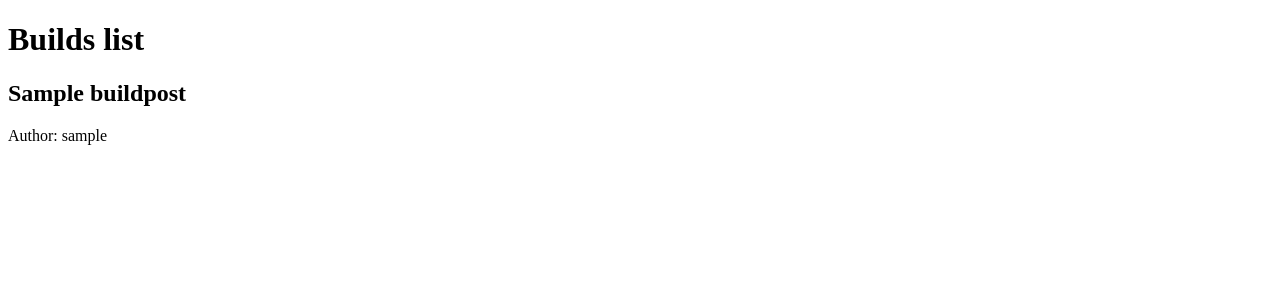
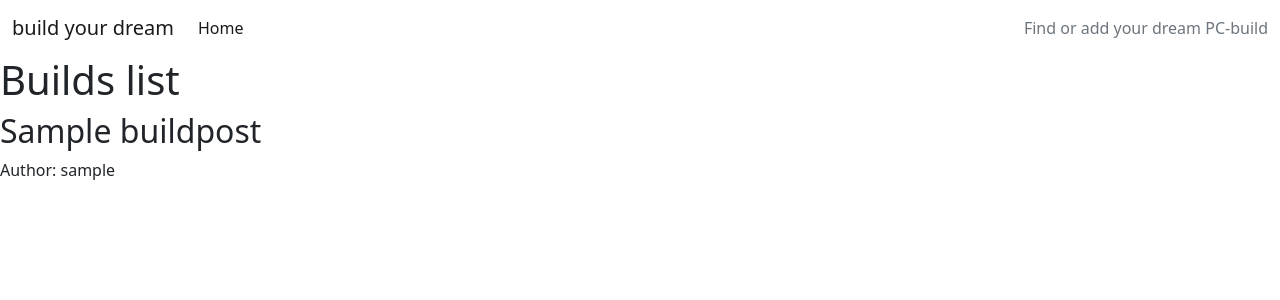
Before and after one commit to Xakkusu/p4-build-your-dream, a Django app: page / in a window 1280 px wide. Shown: the top 300 px of the page. Run offline with Django 4.2, Linux system fonts and the light colour scheme; tables that the repository leaves empty hold one stand-in row (values such as "Sample post").

Commit message:
maint: Add basic conde institute base.html with minor changes

```diff
--- a/builds/templates/builds/index.html
+++ b/builds/templates/builds/index.html
@@ -1,19 +1,13 @@
-<!DOCTYPE html>
-<html lang="en">
+{% extends "base.html" %}
 
-<head>
-    <meta charset="UTF-8">
-    <meta http-equiv="X-UA-Compatible" content="IE=edge">
-    <meta name="viewport" content="width=device-width, initial-scale=1.0">
-    <title></title>
-</head>
+{% block content %}
 
-<body>
-    <h1>Builds list</h1>
+<!-- index.html content starts here -->
+<h1>Builds list</h1>
     {% for build in object_list %}
     <h2>{{build.build_title}}</h2>
     <p>Author: {{build.build_author}}</p>
     {% endfor %}
-</body>
 
-</html>
+<!-- index.html content ends here -->
+{% endblock %}
--- a/builds/views.py
+++ b/builds/views.py
@@ -11,5 +11,5 @@ class BuildPostList(generic.ListView):
     #model = BuildPost
     queryset = BuildPost.objects.filter(status_build_post=2).order_by("created_on")
     #queryset = BuildPost.objects.filter(status=1).order_by("created_on")
-    template_name = "index.html"
-    #paginate_by = 8
+    template_name = "builds/index.html"
+    paginate_by = 8
--- a/templates/base.html
+++ b/templates/base.html
@@ -0,0 +1,73 @@
+{% url 'home' as home_url %}
+
+<!DOCTYPE html>
+<html class="h-100" lang="en">
+
+<head>
+    <title>Build your dream</title>
+    <meta name="viewport" content="width=device-width, initial-scale=1" />
+
+    <!-- Google Fonts CSS -->
+    <link rel="preconnect" href="https://fonts.gstatic.com">
+    <link href="https://fonts.googleapis.com/css2?family=Roboto:wght@300&display=swap" rel="stylesheet">
+    <link href="https://fonts.googleapis.com/css2?family=Lato:wght@300;700&display=swap" rel="stylesheet">
+
+    <!-- Font Awesome CSS -->
+    <link rel="stylesheet" href="https://cdnjs.cloudflare.com/ajax/libs/font-awesome/5.15.3/css/all.min.css">
+
+    <!-- Bootstrap CSS -->
+    <link href="https://cdn.jsdelivr.net/npm/bootstrap@5.0.1/dist/css/bootstrap.min.css" rel="stylesheet"
+        integrity="sha384-+0n0xVW2eSR5OomGNYDnhzAbDsOXxcvSN1TPprVMTNDbiYZCxYbOOl7+AMvyTG2x" crossorigin="anonymous">
+
+</head>
+
+<body class="d-flex flex-column h-100 main-bg">
+
+    <!-- Navigation -->
+    <nav class="navbar navbar-expand-lg navbar-light bg-white">
+        <div class="container-fluid">
+            <a class="navbar-brand" href="{% url 'home' %}"><span class="brand">b<span class="red-o">ui</span>ld<span
+                        class="thin"> your dream</span></span></a>
+            <button class="navbar-toggler" type="button" data-bs-toggle="collapse" data-bs-target="#navbarText"
+                aria-controls="navbarText" aria-expanded="false" aria-label="Toggle navigation">
+                <span class="navbar-toggler-icon"></span>
+            </button>
+            <div class="collapse navbar-collapse" id="navbarText">
+                <ul class="navbar-nav me-auto mb-2 mb-lg-0">
+                    <li class="nav-item">
+                        <a class="nav-link {% if request.path == home_url %}active{% endif %}" aria-current="page"
+                            href="#">Home</a>
+                    </li>
+
+                </ul>
+                <span class="navbar-text text-muted">
+                    Find or add your dream PC-build
+                </span>
+            </div>
+        </div>
+    </nav>
+
+    <main class="flex-shrink-0 main-bg">
+
+        {% block content %}
+        <!-- Content Goes here -->
+        {% endblock content %}
+
+    </main>
+
+    <!-- Footer -->
+    <footer class="footer mt-auto py-3 dark-bg">
+        <p class="m-0 text-center text-white">By Xakkusu</p>
+        <!--<p class="m-0 text-center text-white">Will be updated shortly <i class="fab fa-facebook-square ms-3"></i>
+            <i class="fab fa-twitter-square ms-3"></i>
+            <i class="fab fa-instagram-square ms-3"></i>
+            <i class="fab fa-youtube-square ms-3"></i>
+        </p>-->
+    </footer>
+
+    <script src="https://cdn.jsdelivr.net/npm/bootstrap@5.0.1/dist/js/bootstrap.bundle.min.js"
+        integrity="sha384-gtEjrD/SeCtmISkJkNUaaKMoLD0//ElJ19smozuHV6z3Iehds+3Ulb9Bn9Plx0x4" crossorigin="anonymous">
+        </script>
+</body>
+
+</html>
```
